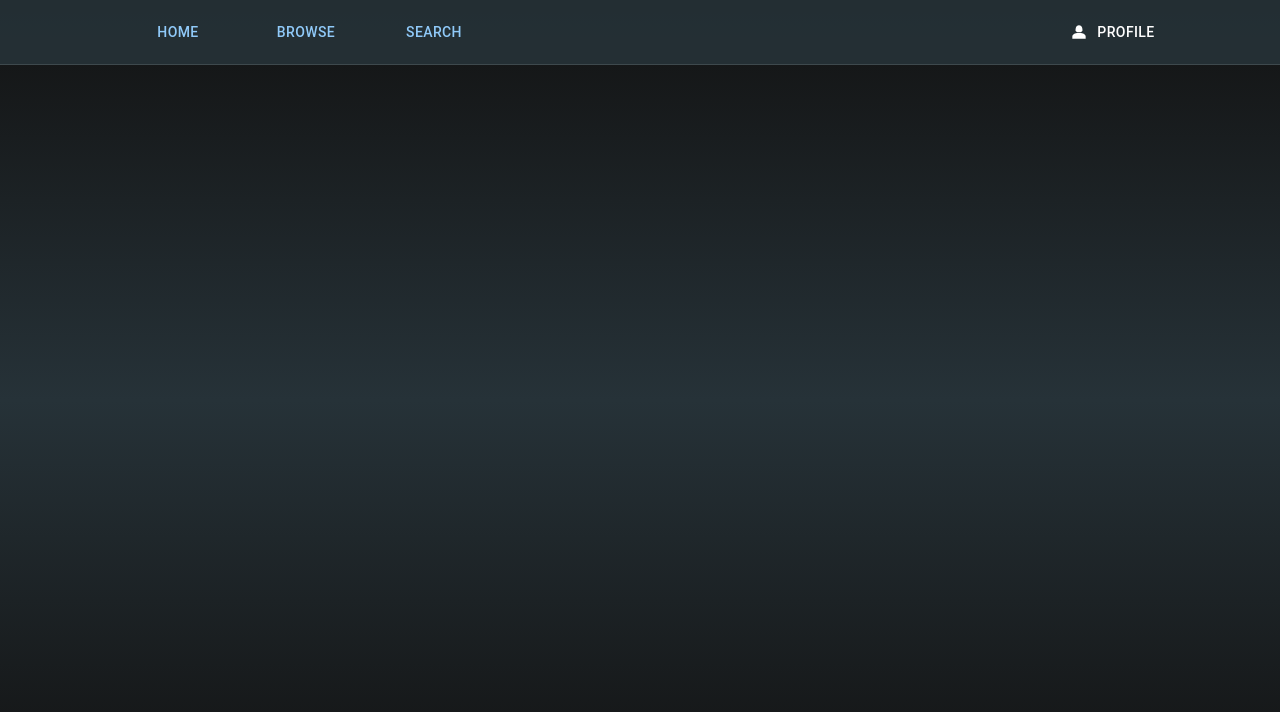
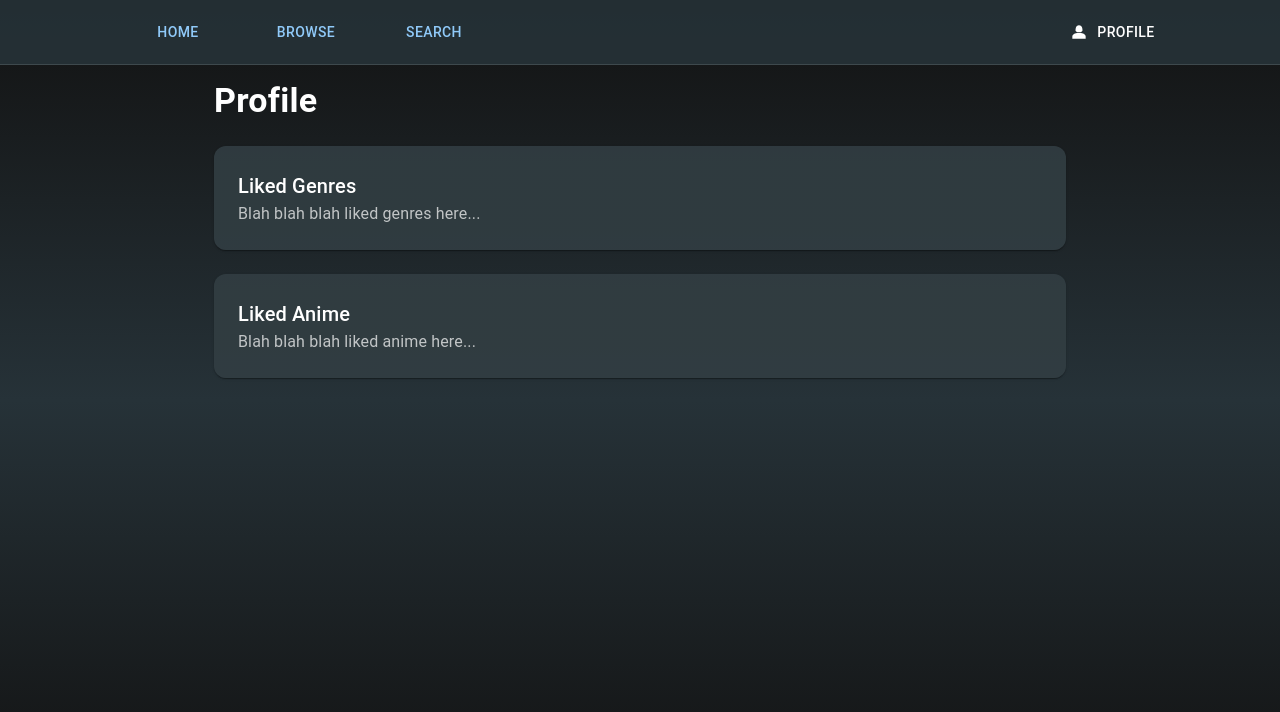
Before and after one commit to jakedinhvan/CS125-kirby, a React (Vite) app in the folder packages/client/: page /profile in a window 1280 px wide. Shown: the top 712 px of the page. Built offline with nearby package versions, Linux system fonts and the light colour scheme; some icons are missing.

Commit message:
base profile page content

```diff
--- a/packages/client/src/pages/Profile.tsx
+++ b/packages/client/src/pages/Profile.tsx
@@ -1,17 +1,54 @@
-import { Box } from "@mui/material";
+import { Box, Typography, Paper } from "@mui/material";
 
-export default function Profile(){
+export default function Profile() {
   return (
-    <Box sx={{
-      minHeight: "100vh",
-      display: 'flex',
-      flexDirection: 'column',
-      justifyContent: 'center',
-      alignItems: 'center',
-      gap: 2,
-    }}>
+    <Box
+      sx={{
+        minHeight: "100vh",
+        pt: 10,
+        pb: 6,
+      }}
+    >
+      <Box
+        sx={{
+          maxWidth: 900,
+          mx: "auto",
+          px: 3,
+          display: "flex",
+          flexDirection: "column",
+          gap: 3,
+        }}
+      >
+        <Typography variant="h4" fontWeight="bold">
+          Profile
+        </Typography>
 
+        <Paper
+          elevation={1}
+          sx={{
+            p: 3,
+            borderRadius: 3,
+          }}
+        >
+          <Typography variant="h6">Liked Genres</Typography>
+          <Typography color="text.secondary">
+            Blah blah blah liked genres here...
+          </Typography>
+        </Paper>
 
+        <Paper
+          elevation={1}
+          sx={{
+            p: 3,
+            borderRadius: 3,
+          }}
+        >
+          <Typography variant="h6">Liked Anime</Typography>
+          <Typography color="text.secondary">
+            Blah blah blah liked anime here...
+          </Typography>
+        </Paper>
+      </Box>
     </Box>
-  )
+  );
 }
```
